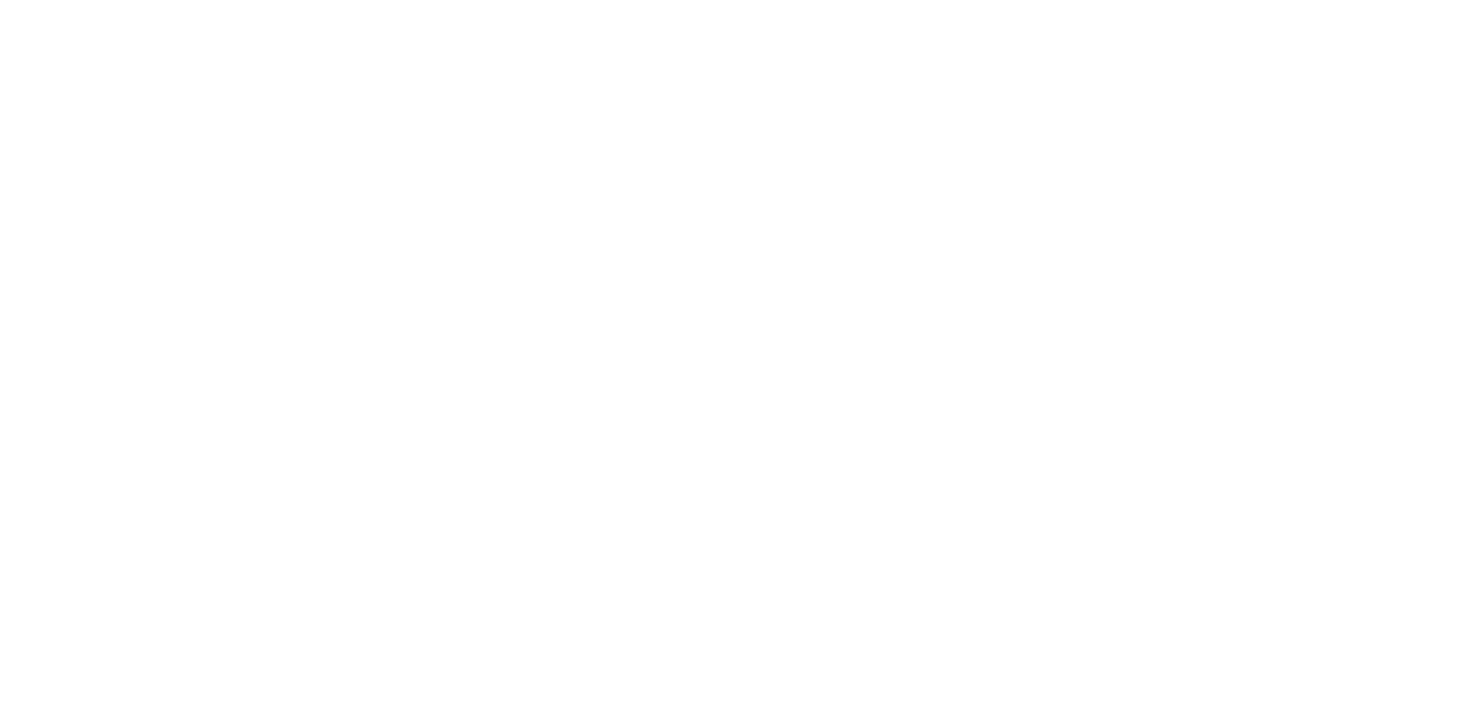
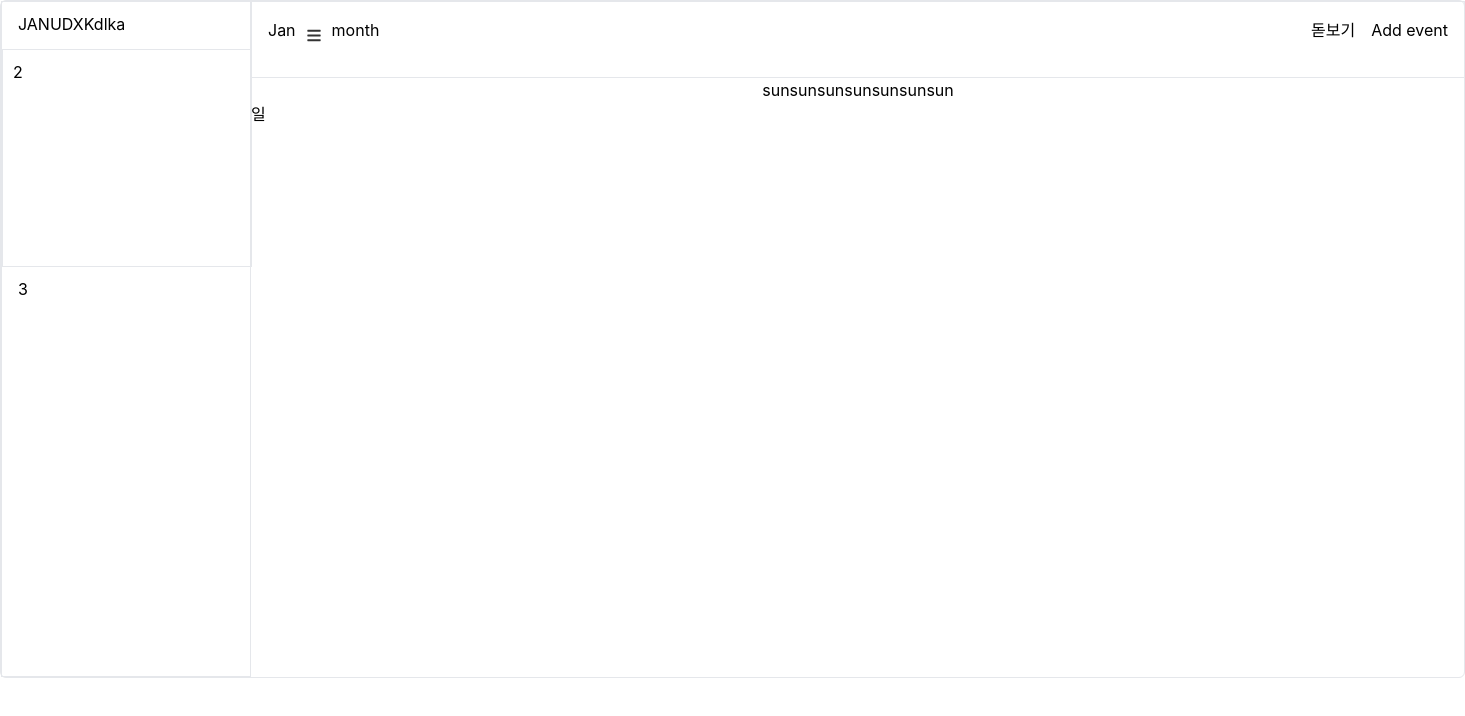
Before and after one commit to lindychi/frontend-bootcamp, a React (Create React App) app: page / in a window 1280 px wide. Shown: the top 716 px of the page, 1465 px wide, since content can reach past the window. Built offline with nearby package versions, Linux system fonts and the light colour scheme.

Commit message:
기초 레이아웃

```diff
--- a/src/App.css
+++ b/src/App.css
@@ -36,3 +36,12 @@
     transform: rotate(360deg);
   }
 }
+
+.weeks {
+  display: flex;
+  width: 100%;
+  height: 24px;
+  padding: 0px 10px;
+  border: #282c34;
+  justify-content: center;
+}
--- a/src/App.tsx
+++ b/src/App.tsx
@@ -19,7 +19,43 @@ function App() {
     selectedMonth
   );
 
-  return <div></div>;
+
+  return (
+    <div className="calendar flex justify-start w-[1465px]  rounded-md h-auto border solid rgba(157, 158, 159, 0.60)">
+      <div className="sidebar flex-col w-[250px] border solid rgba(157, 158, 159, 0.60)">
+        <div className="month_s flex-col w-[250px] h-[47px] py-[10px] px-[16px]">JANUDXKdlka</div>
+        <div className="calendar_s w-[250px] h-[218px] p-[10px]  border solid rgba(157, 158, 159, 0.60)">2</div>
+        <div className="schedule w-[250px] h-[409px] py-[10px] px-[16px] gap-[10px]">3</div>
+      </div>
+
+      <div className="content">
+        <div className="content_top flex w-[1214px] h-[77px] p-[16px] justify-between border solid rgba(157, 158, 159, 0.60)">
+          <div className="leftcolumn flex justify-between">
+            <div className="Monthtitle">Jan</div>
+              <div>< Hamburger /></div>
+              <div>month</div>
+          </div>
+          <div className="rightcolumn flex justify-between gap-[16px]">
+            <div>돋보기</div>
+            <div>Add event</div>
+          </div>
+        </div>
+
+
+        <div className="weeks flex justify-between">
+          <p>sun</p>
+          <p>sun</p>
+          <p>sun</p>
+          <p>sun</p>
+          <p>sun</p>
+          <p>sun</p>
+          <p>sun</p>
+
+        </div>
+            <div className="days">일</div>
+      </div>
+    </div>
+  )
 }
 
 export default App;
```
Also changed, not shown: 1 other file (tests, documents, lock files or other folders).
